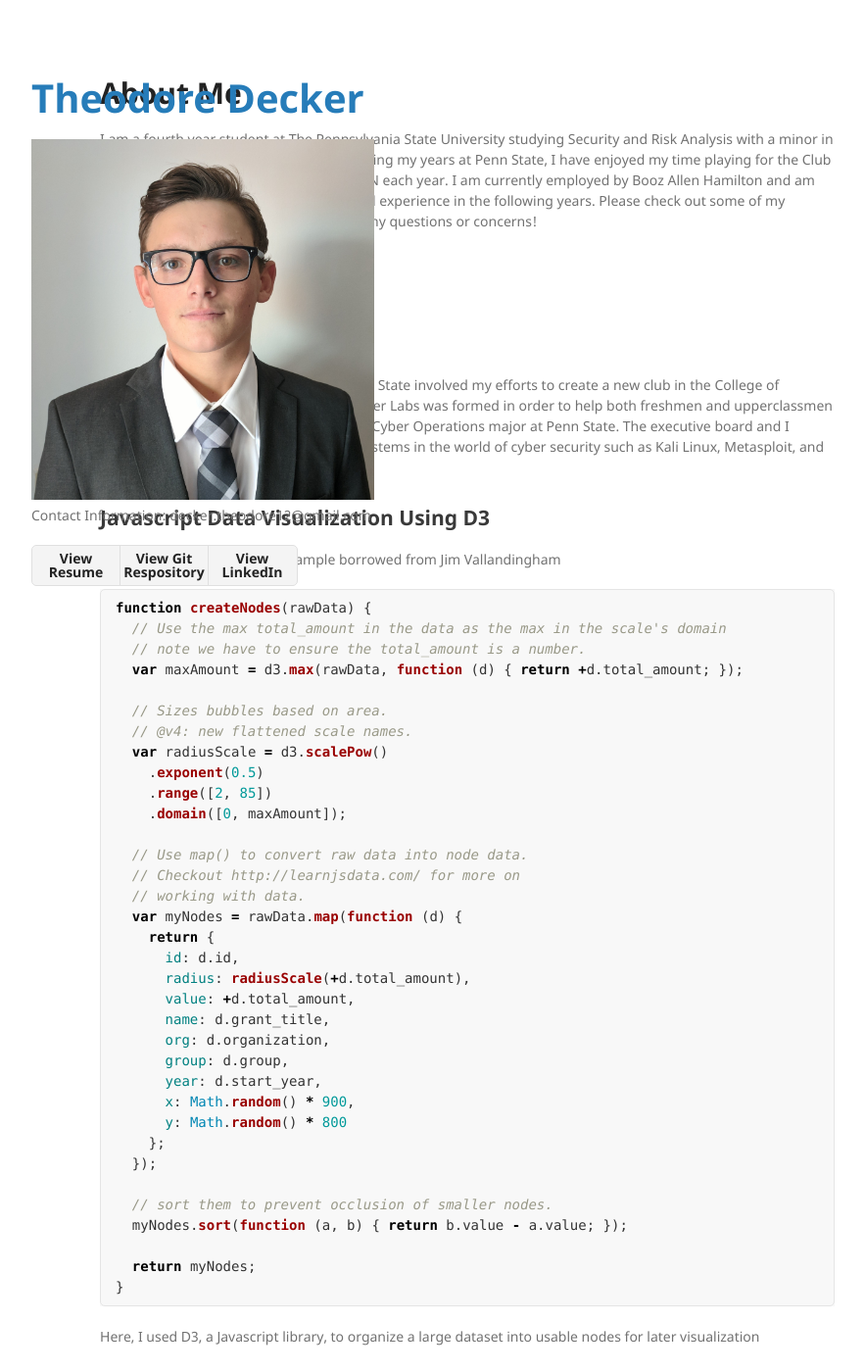
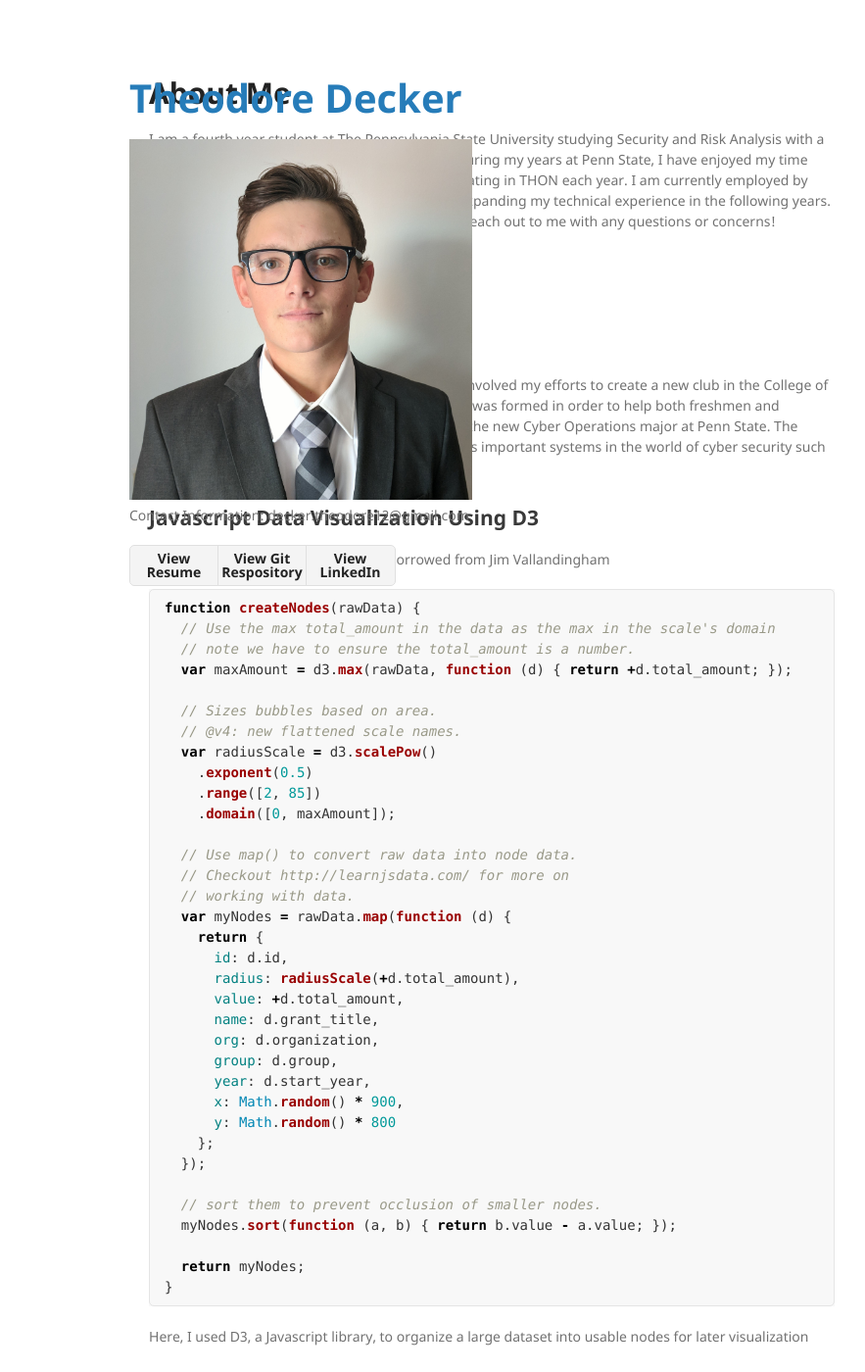
Before and after one commit to theodore-decker/theodore-decker.github.io, a Jekyll site: the page built from index.md, in a window 1280 px wide and 1400 px high. Shown: the whole window at 98% size, without its empty margins (218-1101 px from the left). Built offline with Jekyll 4.4.1, drawn with Linux system fonts in a browser that asks for light colours; our own code applies the rules of GitHub Pages for plain Markdown files.

Commit message:
Update jekyll-theme-minimal.scss

```diff
--- a/_sass/jekyll-theme-minimal.scss
+++ b/_sass/jekyll-theme-minimal.scss
@@ -115,7 +115,7 @@ header {
   width:350px;
   height: 650px;
   position: fixed;
-  left: 250px;
+  left: 350px;
   -webkit-font-smoothing:subpixel-antialiased;
 }
 
@@ -180,10 +180,9 @@ strong {
 }
 
 section {
-  width:750px;
+  width:700px;
   float:right;
   padding-bottom:50px;
-  padding-left: 500px;
 }
 
 small {
```
